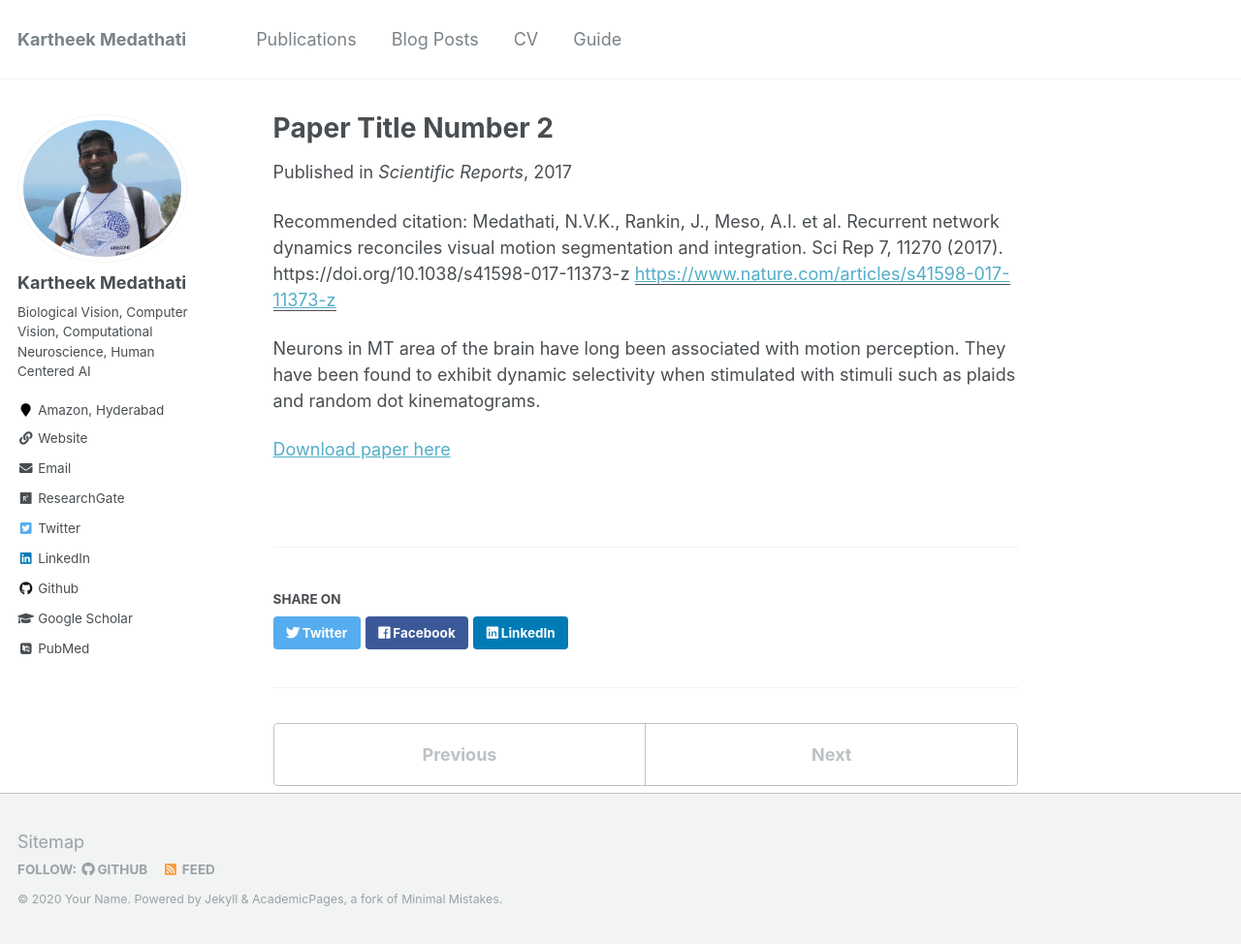
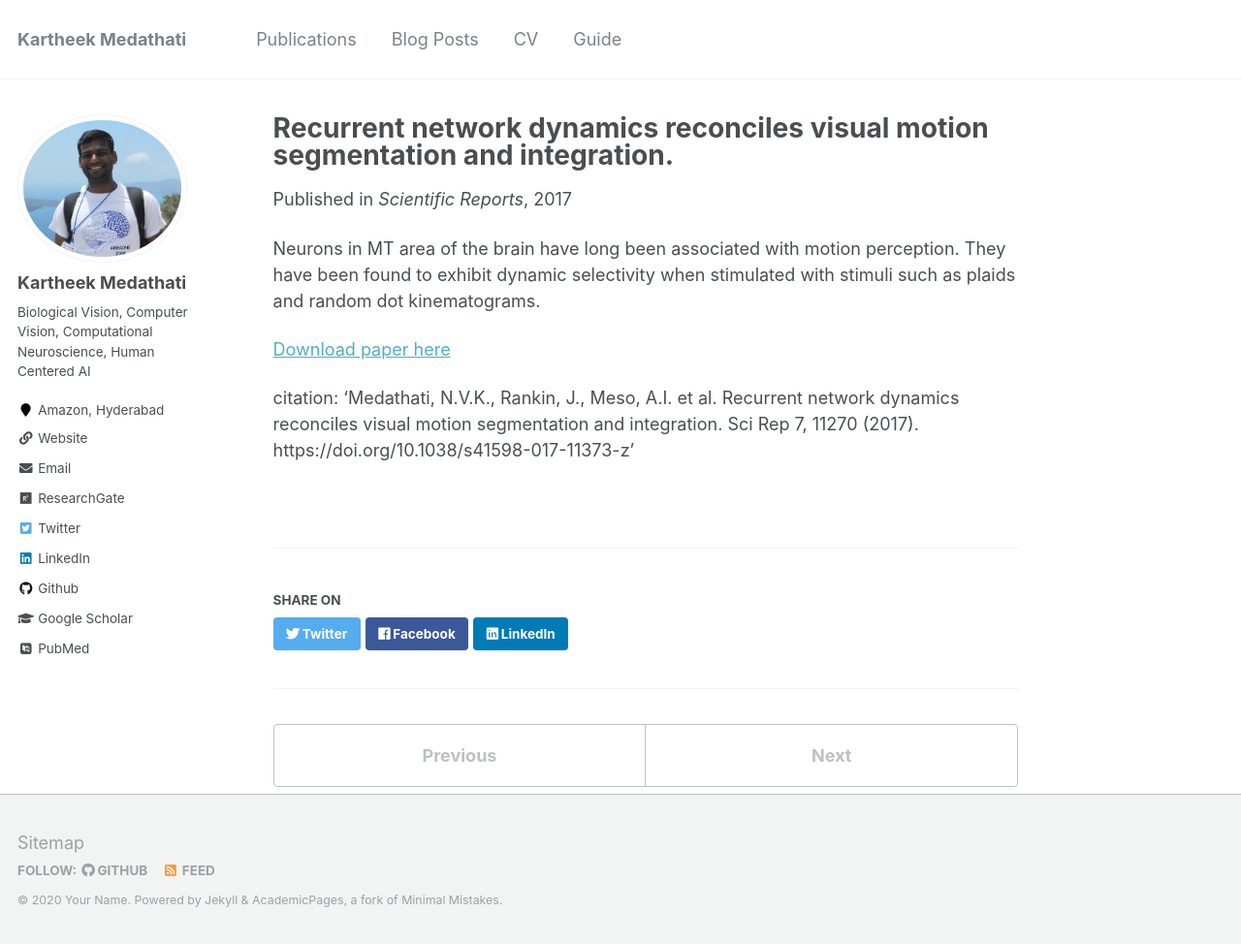
Before and after one commit to kartheekmedathati/kartheekmedathati.github.io, a Jekyll site: the page built from _publications/2017-09-12-Recurrent-Network-Dynamics-2.md, in a window 1280 px wide and 974 px high. Shown: the whole window at 97% size. Built offline with Jekyll 4.4.1, drawn with Linux system fonts in a browser that asks for light colours; some web fonts are replaced.

Commit message:
modified the publication 2 layout

```diff
--- a/_publications/2017-09-12-Recurrent-Network-Dynamics-2.md
+++ b/_publications/2017-09-12-Recurrent-Network-Dynamics-2.md
@@ -1,13 +1,15 @@
 ---
-title: "Paper Title Number 2"
+title: "Recurrent network dynamics reconciles visual motion segmentation and integration."
 collection: publications
 permalink: /publication/2010-10-01-paper-title-number-2
 excerpt: 'This paper characterizes the complex spatio-temporal dynamics of MT neurons'
 date: 2017-09-12
 venue: 'Scientific Reports'
 paperurl: 'https://www.nature.com/articles/s41598-017-11373-z'
-citation: 'Medathati, N.V.K., Rankin, J., Meso, A.I. et al. Recurrent network dynamics reconciles visual motion segmentation and integration. Sci Rep 7, 11270 (2017). https://doi.org/10.1038/s41598-017-11373-z'
 ---
+
 Neurons in MT area of the brain have long been associated with motion perception. They have been found to exhibit dynamic selectivity when stimulated with stimuli such as plaids and random dot kinematograms.
 
 [Download paper here](https://www.nature.com/articles/s41598-017-11373-z.pdf)
+
+citation: 'Medathati, N.V.K., Rankin, J., Meso, A.I. et al. Recurrent network dynamics reconciles visual motion segmentation and integration. Sci Rep 7, 11270 (2017). https://doi.org/10.1038/s41598-017-11373-z'
```
